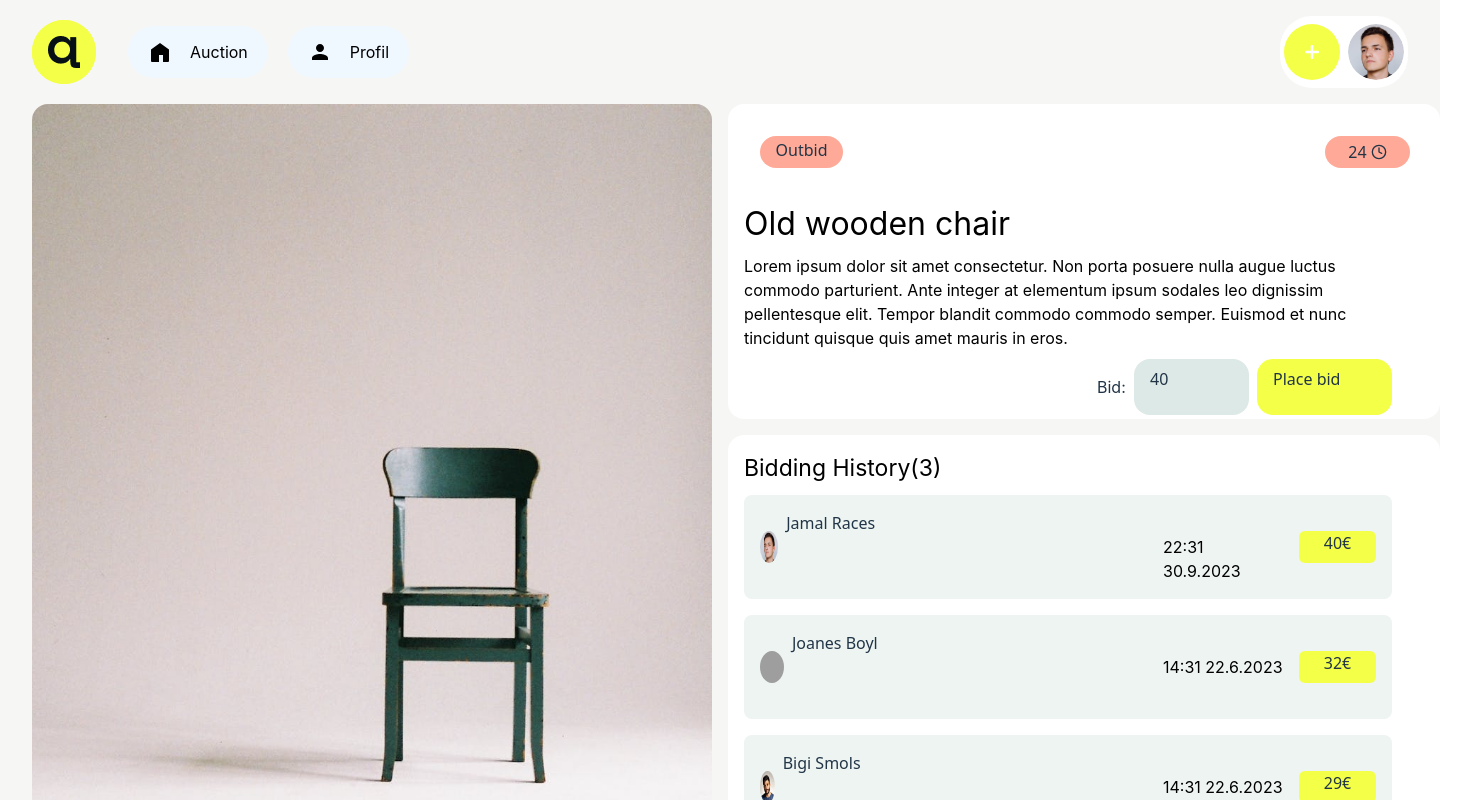
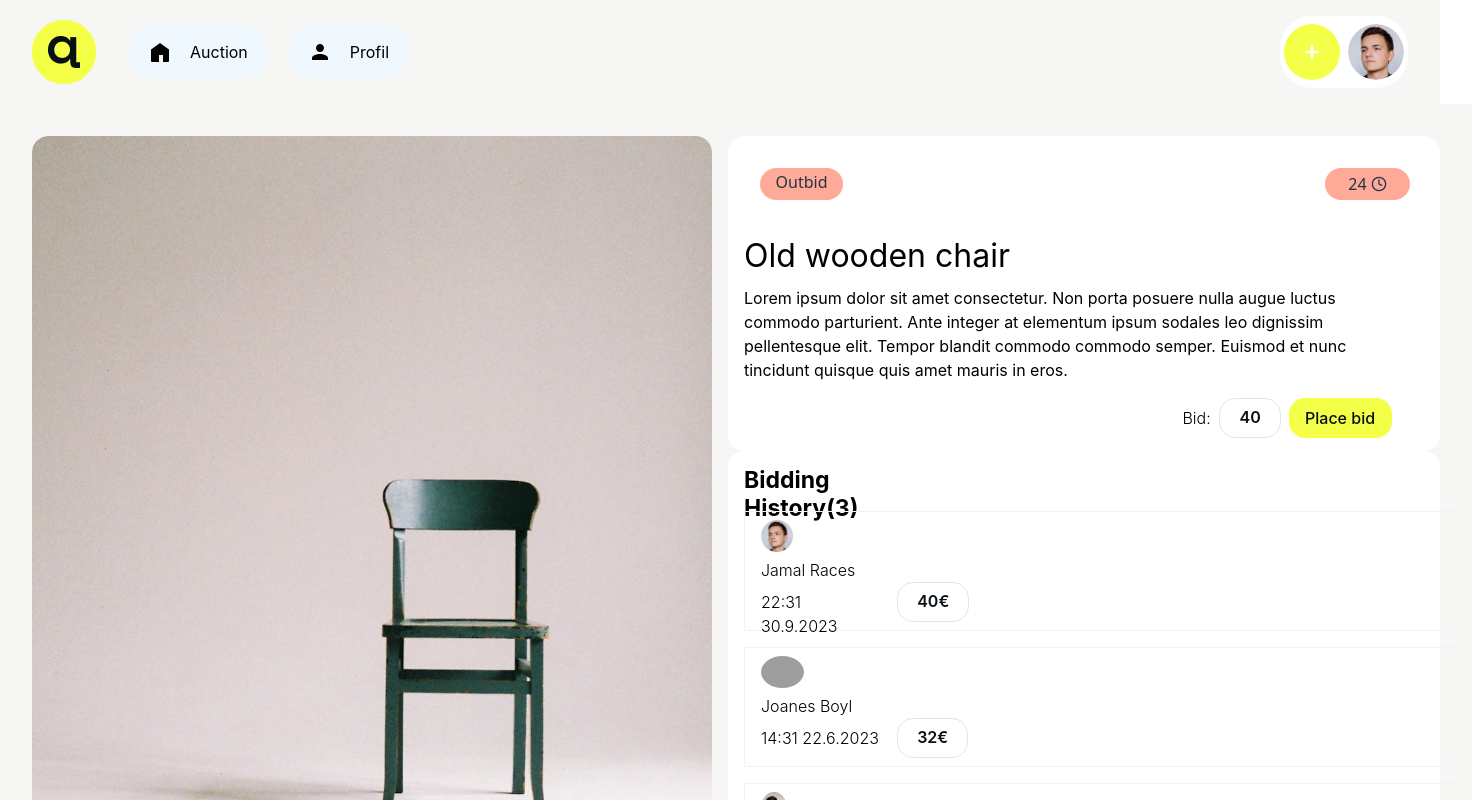
Before and after one commit to AndjelaShida/AuctionBay-Frontend, a React (Vite) app: page /auctionAddedBid in a window 1280 px wide. Shown: the top 800 px of the page, 1472 px wide, since content can reach past the window. Built offline with nearby package versions, Linux system fonts and the light colour scheme; grey boxes are pictures that could not be loaded.

Commit message:
fixing auction file

```diff
--- a/src/cards/auctionCard.tsx
+++ b/src/cards/auctionCard.tsx
@@ -25,6 +25,7 @@ interface Props {
   title: string;
   price: string;
   showAuctions?: boolean;
+  highlightTime?: boolean;
 }
 
 const AuctionCard: React.FC<Props> = ({
@@ -36,6 +37,8 @@ const AuctionCard: React.FC<Props> = ({
   title,
   price,
   showAuctions = false,
+  highlightTime = false,
+
 }) => {
   const tagLower = tag.toLowerCase();
 
@@ -50,7 +53,7 @@ const navigate = useNavigate();
       <CardContent>
         <Header>
           {tagLower !== "done" && timeLeft && (
-            <Time tag={tagLower}>
+            <Time tag={tagLower} highlightTime={highlightTime} >
               {timeLeft}
               <FiClock size={14} />
             </Time>
--- a/src/cards/auctionCardData.tsx
+++ b/src/cards/auctionCardData.tsx
@@ -38,7 +38,7 @@ export const auctionCardOutbid = [
     title: "Old chair",
     price: "65 €",
     tag: "Winning",
-    tagColor: "#32CD32",
+    tagColor: "#ADFF90",
     },
   ]
 
--- a/src/emptyState/auctionEmptyState.tsx
+++ b/src/emptyState/auctionEmptyState.tsx
@@ -1,7 +1,35 @@
 import { FiClock } from "react-icons/fi";
-import { CircleButton, IconButton, LeftNavigation, Navbar, NavbarContent, NavButton, NavigationTab, ProfileImage, RightNavigation, Wrapper } from "../Base/Base.style";
+import {
+  CircleButton,
+  IconButton,
+  LeftNavigation,
+  Navbar,
+  NavbarContent,
+  NavButton,
+  NavigationTab,
+  ProfileImage,
+  RightNavigation,
+  Wrapper,
+} from "../Base/Base.style";
 import { HomeIcon, UserIcon } from "../icons/homeIcon";
-import { ActionBar, BiddingHistory, BidText, Button, Content, DetalisCard, ImageContainer, Inner, InputBidPrice, MetaCard, RightSide, Tag, TextDescription, Time, Title, Title2 } from "../pages/auction/auction.style";
+import {
+  ActionBar,
+  BiddingHistory,
+  BidText,
+  ButtonPrice,
+  Content,
+  DetalisCard,
+  ImageContainer,
+  Inner,
+  MetaCard,
+  NavButton2,
+  RightSide,
+  Tag,
+  TextDescription,
+  Time,
+  Title,
+  Title2,
+} from "../pages/auction/auction.style";
 import { EmptyState, TextCaption, TextTitle } from "./auctionEmptyState.style";
 
 const AuctionEmptyState: React.FC = () => {
@@ -85,8 +113,8 @@ const AuctionEmptyState: React.FC = () => {
 
               <ActionBar>
                 <BidText> Bid:</BidText>
-                <InputBidPrice>60</InputBidPrice>
-                <Button>Place bid</Button>
+                <ButtonPrice>40</ButtonPrice>
+                <NavButton2 to="/auctionaddedbid">Place bid</NavButton2>
               </ActionBar>
             </DetalisCard>
 
@@ -94,15 +122,11 @@ const AuctionEmptyState: React.FC = () => {
               <Title2>Bidding History(0)</Title2>
 
               <EmptyState>
-                <TextTitle >
-                    No bids yet!
-                </TextTitle>
-                <TextCaption >
-                    Place your bid to have a chance to get this item.
+                <TextTitle>No bids yet!</TextTitle>
+                <TextCaption>
+                  Place your bid to have a chance to get this item.
                 </TextCaption>
               </EmptyState>
-
-
             </BiddingHistory>
           </RightSide>
         </Inner>
--- a/src/pages/auction/auction.style.ts
+++ b/src/pages/auction/auction.style.ts
@@ -1,3 +1,4 @@
+import { NavLink } from "react-router-dom";
 import styled from "styled-components"; // ``;
 
 export const Content = styled.div`
@@ -5,8 +6,9 @@ export const Content = styled.div`
   flex-direction: column;
   background-color: #f6f6f4;
   gap: 8px;
-  width: 100%;
+  width: 1440px;
   align-items: center;
+  padding: 32px 32px ;
 `;
 
 export const Inner = styled.div`
@@ -14,6 +16,7 @@ export const Inner = styled.div`
   gap: 16px;
   width: 1376px;
   height: 888px;
+
 `;
 
 export const ImageContainer = styled.div`
@@ -22,18 +25,26 @@ export const ImageContainer = styled.div`
   width: 680px;
   max-height: 888px;
   border-radius: 16px;
-  overflow: hideen;
+  overflow: hidden;
   justify-content: center;
   align-items: center;
+
+  img {
+    border-radius: 16px;
+    width: 100%;
+    height: 100%;
+    object-fit: cover;
+  }
 `;
 
-export const RightSide = styled.div`
+export const RightSide = styled.div` OK
   display: flex;
   flex-direction: column;
   gap: 16px;
   width: 680px;
   height: 888px;
   radius: 16px;
+
 `;
 export const DetalisCard = styled.div`
   display: flex;
@@ -49,11 +60,11 @@ export const BiddingHistory = styled.div`
   display: flex;
   gap: 16px;
   width: 680px;
-  height: 589px;
   border-radius: 16px;
   padding: 16px;
   background-color: #ffffff;
   flex-direction: column;
+
 `;
 
 export const MetaCard = styled.div`
@@ -119,72 +130,92 @@ export const ActionBar = styled.div`
 export const BidText = styled.div`
   width: 29px;
   height: 24px;
+  display: flex;
+  align-items: center;
   font-family: Inter, sans-serif;
-  font-weight: 300px;
+  font-weight: 300;
   font-size: 16px;
+  font-style: light;
+  line-height: 24px;
+  color: #000000;
 `;
 
-export const Button = styled.div`
-  width: 103px;
-  height: 40px;
-  min-height: 40px;
+export const NavButton2 = styled(NavLink)`
+  width: 71px;
+  height: 24px;
   border-radius: 16px;
   padding: 8px 16px 8px 16px;
   gap: 8px;
   background-color: #f4ff47;
   cursor: pointer;
+  transition: all 300ms ease-out;
+  display: flex;
+  align-items: center;
+
+  font-family: Inter, sans-serif;
+  font-weight: 500;
+  font-size: 16px;
+  font-style: medium;
+  line-height: 24px;
+  color: #071015;
+
+  &:hover {
+    transform: translateY(-4px);
+    box-shadow: 0py 4px 20px rgba(0, 0, 0, 0.1);
+  }
 `;
 
 export const Title2 = styled.div`
   width: 205px;
   height: 28px;
   font-family: Inter, sans-serif;
-  font-weight: 700px;
+  font-weight: 700;
   font-size: 23px;
+  font-style: bold;
+  line-height: 120%;
   color: #000000;
 `;
 
 export const Table = styled.div`
-  width: 648px;
-  height: 96px;
+  width: 100%;
   display: flex;
   flex-direction: column;
+  justify-content: space-between;
   gap: 16px;
 `;
 export const Name = styled.div`
-  width: 648px;
-  height: 48px;
-  border-bottom: 1px;
-  padding: 8px 8px 32px;
-  gap: 32px;
-  background-color: #edf4f2;
+  width: 339px;
+  height: 24px;
+  font-family: Inter, sans-serif;
+  font-weight: 300;
+  font-style: light;
+  font-size: 16px;
+  line-height: 24px;
+  color: #000000;
 `;
 
 export const TextDate = styled.div`
   width: 120px;
   height: 24px;
   font-family: Inter, sans-serif;
-  font-weight: 300px;
+  font-weight: 300;
   font-size: 16px;
+  font-style: light;
+  line-height: 24px;
   color: #000000;
-`;
-export const Price = styled.div`
-  width: 77px;
-  height: 32px;
-  border-radius: 6px;
-  paddingg: 6px 16px 6px 16px;
-  gap: 4px;
-  background-color: #f4ff47;
-  text-align: center;
+  display: flex;
+
 `;
 
-export const TableRow = styled.div`
-  display: flex;
+export const TableRow = styled.div` OK
+   display: flex;
   justify-content: space-between;
   align-items: center;
-  background-color: #edf4f2;
+  width: 100%;
   padding: 8px 16px;
-  border-radius: 8px;
+  border: 1px solid #EDF4F2;
+
+
 `;
 
 export const RightSideData = styled.div`
@@ -199,20 +230,59 @@ export const ProfilImg = styled.div`
   border-radius: 50%;
 `;
 
-export const Avatar = styled.img`
-  width: 32;
+export const Avatar = styled.img` OK
+  width: 32px;
   height: 32px;
   border-radius: 50%;
-  obejct-fit: cover;
-  overflow: hidden;
+
 `;
-export const InputBidPrice = styled.div`
-  width:83px;
-  height:40px;
-  min-height:40px;
-  gap:8px;
+
+export const Price = styled.div` OK
+  width: 77px;
+  height: 32px;
+  display: inline-block;
   border-radius: 16px;
-  border: 1px ;
-  padding: 8px 16px 8px 16px;
-  background-color: #DDE9E6 ;
+  padding: 6px 16px;
+  background-color: #F4FF47 ;
+
+   font-family: Inter, sans-serif;
+  font-weight: 600;
+  font-size: 16px;
+  font-style: semi-bold;
+  line-height: 120%;
+  color: #272D2D;
+
 `;
+export const ButtonPrice = styled.button` OK
+  width: 83px;
+  height: 40PX;
+  gap: 8px;
+  border-radius: 16px;
+  border: 1px solid #DDE9E6 ;
+  padding: 8x 16px;
+  background-color: #FFFFFF ;
+  display: flex;
+  align-items: center ;
+  justify-content: center;
+
+  font-family: Inter, sans-serif;
+  font-weight: 600;
+  font-size: 16px;
+  font-style: semi-bold;
+  line-height: 120%;
+  color: #071015;
+`;
+
+export const LeftCell = styled.div`
+  display: flex;
+  align-items: center;
+  gap: 8px;
+
+`;
+
+export const RightCell = styled.div`
+  display: flex;
+  justify-content: end;
+  align-items: center;
+  gap: 16px;
+`;
--- a/src/pages/auction/auction.tsx
+++ b/src/pages/auction/auction.tsx
@@ -1,35 +1,25 @@
 //PAGE FOR ONE AUCTION
 
 import { FiClock } from "react-icons/fi";
-import {
-  CircleButton,
-  IconButton,
-  LeftNavigation,
-  Navbar,
-  NavbarContent,
-  NavButton,
-  NavigationTab,
-  ProfileImage,
-  RightNavigation,
-  Wrapper,
-} from "../../Base/Base.style";
+import { CircleButton, IconButton, ProfileImage } from "../../Base/Base.style";
 import { HomeIcon, UserIcon } from "../../icons/homeIcon";
 import {
   ActionBar,
   Avatar,
   BiddingHistory,
   BidText,
-  Button,
+  ButtonPrice,
   Content,
   DetalisCard,
   ImageContainer,
   Inner,
-  InputBidPrice,
+  LeftCell,
   MetaCard,
   Name,
+  NavButton2,
   Price,
+  RightCell,
   RightSide,
-  RightSideData,
   Table,
   TableRow,
   Tag,
@@ -39,19 +29,26 @@ import {
   Title,
   Title2,
 } from "./auction.style";
+import {
+  LeftNavigation,
+  Navbar,
+  NavButton,
+  NavigationTab,
+  RightNavigation,
+  Wrapper,
+} from "../profile/myAuction.style";
 
 const Auction: React.FC = () => {
   return (
     <Wrapper>
       <Navbar>
-        <NavbarContent>
         <LeftNavigation>
           <IconButton to="#">
             <img src="images/Left navigation.png" alt="left navigation" />
           </IconButton>
 
           <NavigationTab>
-              <NavButton to="/auction">
+            <NavButton to="/auctions">
               <HomeIcon />
               Auction
             </NavButton>
@@ -64,7 +61,7 @@ const Auction: React.FC = () => {
         </LeftNavigation>
 
         <RightNavigation>
-            <CircleButton to="/addauctions">
+          <CircleButton to="/addauction">
             <svg
               width="20"
               height="20"
@@ -80,26 +77,16 @@ const Auction: React.FC = () => {
             </svg>
           </CircleButton>
 
-            <ProfileImage to="/profile">
+          <ProfileImage to="/profilepopup">
             <img src="/images/profile.png" alt="Profile"></img>
           </ProfileImage>
         </RightNavigation>
-        </NavbarContent>
       </Navbar>
 
       <Content>
         <Inner>
           <ImageContainer>
-            <img
-              src="/images/chair1.jpg"
-              alt="chair"
-              style={{
-                borderRadius: "16px",
-                width: "100%",
-                height: "100%",
-                objectFit: "cover",
-              }}
-            ></img>
+            <img src="/images/chair1.jpg" alt="chair"></img>
           </ImageContainer>
 
           <RightSide>
@@ -121,8 +108,8 @@ const Auction: React.FC = () => {
 
               <ActionBar>
                 <BidText> Bid:</BidText>
-                <InputBidPrice>40</InputBidPrice>
-                <Button>Place bid</Button>
+                <ButtonPrice>40</ButtonPrice>
+                <NavButton2 to="/auctionaddedbid">Place bid</NavButton2>
               </ActionBar>
             </DetalisCard>
 
@@ -130,25 +117,28 @@ const Auction: React.FC = () => {
               <Title2>Bidding History(2)</Title2>
 
               <Table>
+                <TableRow>
+                  <LeftCell>
+                    <Avatar src="/images/profile2.jpg" alt="profilepic" />
+                    <Name>Joanes Boyl</Name>
+                  </LeftCell>
 
-                <TableRow>
-                  <Avatar src="/images/profile2.jpg" alt="profilepic"></Avatar>
-                  <Name>Joanes Boyl</Name>
-
-                  <RightSideData>
+                  <RightCell>
                     <TextDate>14:31 22.6.2023</TextDate>
                     <Price>32€</Price>
-                  </RightSideData>
+                  </RightCell>
                 </TableRow>
 
                 <TableRow>
-                  <Avatar src="/images/profile3.jpg" alt="profilepic"></Avatar>
+                  <LeftCell>
+                    <Avatar src="/images/profile3.jpg" alt="profilepic" />
                     <Name>Bigi Smols</Name>
+                  </LeftCell>
 
-                  <RightSideData>
+                  <RightCell>
                     <TextDate>14:31 22.6.2023</TextDate>
                     <Price>29€</Price>
-                  </RightSideData>
+                  </RightCell>
                 </TableRow>
               </Table>
             </BiddingHistory>
--- a/src/pages/auction/auctionAddedBid.tsx
+++ b/src/pages/auction/auctionAddedBid.tsx
@@ -17,15 +17,14 @@ import {
   Avatar,
   BiddingHistory,
   BidText,
-  Button,
+  ButtonPrice,
   Content,
   DetalisCard,
   ImageContainer,
   Inner,
-  InputBidPrice,
   MetaCard,
   Name,
-  Price,
+  NavButton2,
   RightSide,
   RightSideData,
   Table,
@@ -119,8 +118,8 @@ const AuctionAddedBid: React.FC = () => {
 
               <ActionBar>
                 <BidText> Bid:</BidText>
-                <InputBidPrice>40</InputBidPrice>
-                <Button>Place bid</Button>
+                <ButtonPrice>40</ButtonPrice>
+                <NavButton2 to="/auctionaddedbid">Place bid</NavButton2>
               </ActionBar>
             </DetalisCard>
 
@@ -134,7 +133,7 @@ const AuctionAddedBid: React.FC = () => {
 
                   <RightSideData>
                     <TextDate>22:31 30.9.2023</TextDate>
-                    <Price>40€</Price>
+                    <ButtonPrice>40€</ButtonPrice>
                   </RightSideData>
                 </TableRow>
 
@@ -144,7 +143,7 @@ const AuctionAddedBid: React.FC = () => {
 
                   <RightSideData>
                     <TextDate>14:31 22.6.2023</TextDate>
-                    <Price>32€</Price>
+                    <ButtonPrice>32€</ButtonPrice>
                   </RightSideData>
                 </TableRow>
 
@@ -154,7 +153,7 @@ const AuctionAddedBid: React.FC = () => {
 
                   <RightSideData>
                     <TextDate>14:31 22.6.2023</TextDate>
-                    <Price>29€</Price>
+                    <ButtonPrice>29€</ButtonPrice>
                   </RightSideData>
                 </TableRow>
               </Table>
--- a/src/pages/auction/auctions.style.ts
+++ /dev/null
@@ -1,47 +0,0 @@
-import styled from "styled-components";
-``;
-
-export const CardsGrid = styled.div`
-  display: grid;
-  grid-template-columns: repeat(6, 1fr);
-  gap: 16px;
-  padding: 20px;
-  width: 100%;
-  box-sizing: border-box;
-  background-color: #F6F6F4 ;
-
-  @media (max-width: 1200px) {
-    grid-template-columns: repeat(3, 1fr); // prilagodljivo za tablete
-  }
-
-  @media (max-width: 768px) {
-    grid-template-columns: repeat(2, 1fr); // mobilni
-  }
-
-  @media (max-width: 480px) {
-    grid-template-columns: 1fr;
-  }
-`;
-
-
-//BODY
-
-export const Body = styled.div`
-  flex: 1;
-  display: flex;
-  flex-direction: column;
-  gap: 16px;
-  width: 1440px;
-  width: 100%;
-  margin: 0 auto;
-  background-color:#F6F6F4 ;
-`;
-
-export const Content = styled.div`
-  flex: 1;
-  display: flex;
-  gap: 16px;
-  padding: 0 32px;
-   background-color: #F6F6F4 ;
-
-`;
--- a/src/pages/profile/myAuction.style.ts
+++ b/src/pages/profile/myAuction.style.ts
@@ -1,5 +1,4 @@
 import styled from "styled-components";
-import { Link } from "react-router-dom";
 import { NavLink } from "react-router-dom";
 
 export const CardsGrid = styled.div`
@@ -40,7 +39,6 @@ export const Wrapper = styled.div`
   height: 1024px;
   gap: 16px;
   background-color: #f6f6f4;
-
 `;
 export const Navbar = styled.div`
   display: flex;
@@ -49,7 +47,6 @@ export const Navbar = styled.div`
   justify-content: space-between;
   padding: 20px 32px;
   background-color: #f6f6f4;
-
 `;
 
 export const LeftNavigation = styled.div`
@@ -58,7 +55,7 @@ export const LeftNavigation = styled.div`
   gap: 32px;
 `;
 
-export const NavButton2 = styled(Link)`
+export const NavButton2 = styled(NavLink)`
   width: 126px;
   display: flex;
   flex-direction: row;
@@ -82,6 +79,11 @@ export const NavButton2 = styled(Link)`
     color: white;
     background-color: #272d2d;
   }
+
+  &.active {
+    background-color: #272d2d;
+    color: white;
+  }
 `;
 
 export const NavigationTab = styled.div`
@@ -92,7 +94,6 @@ export const NavigationTab = styled.div`
   padding: 4px;
   gap: 8px;
   background-color: #ffffff;
-
 `;
 
 export const NavButton = styled(NavLink)`
@@ -122,7 +123,6 @@ export const RightNavigation = styled.div`
   gap: 8px;
   border-radius: 32px;
   background-color: #ffffff;
-
 `;
 
 export const TitleBar = styled.div`
@@ -132,7 +132,6 @@ export const TitleBar = styled.div`
   padding: 32px 32px;
   gap: 8px;
   background-color: #f6f6f4;
-
 
   font-family: "Inter", sans-serif;
   font-weight: 700;
```
Also changed, not shown: src/cards/auctionCard.style.tsx (+7 -24 lines), src/pages/auction/auctions.tsx (+31 -24 lines). Lines whose indentation alone changed are shown as unchanged.
